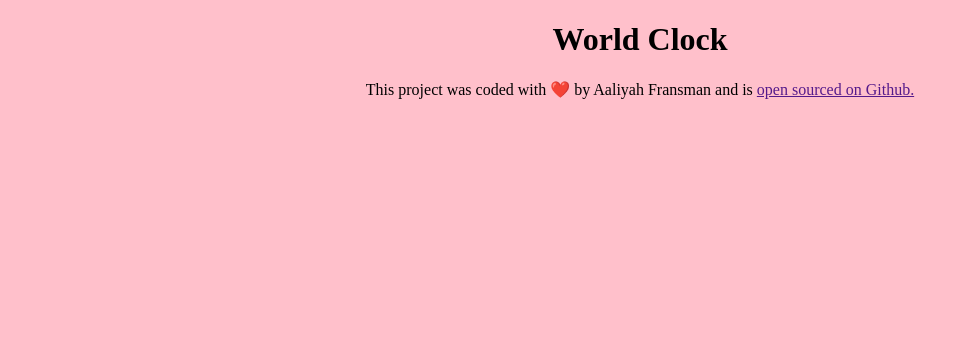
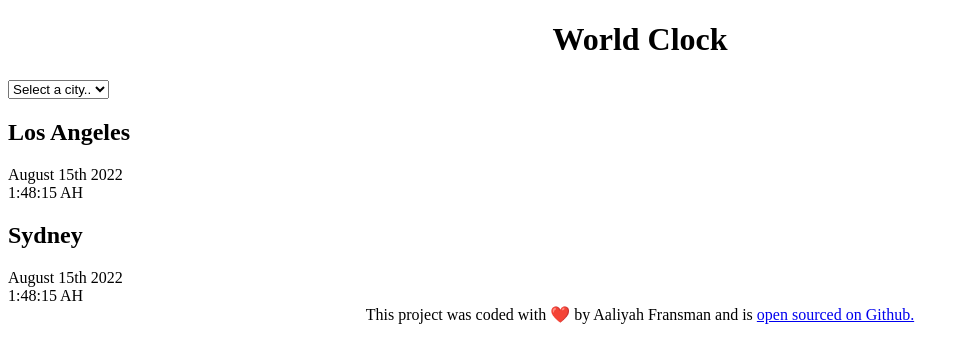
Before and after one commit to Aaliyah-Fransman/World-Clock, a plain HTML site: page index.html in a window 1280 px wide. Shown: the whole page, without its empty margins (0-970 px from the left). Drawn offline with Linux system fonts and the light colour scheme.

Commit message:
Added the basic HTML

```diff
--- a/index.html
+++ b/index.html
@@ -7,10 +7,30 @@
     <link rel="stylesheet" href="style.css" />
   </head>
   <body>
-    <h1>World Clock</h1>
+    <div class="container">
+      <h1>World Clock</h1>
+      <select>
+        <option value="">Select a city..</option>
+        <option value="">London..</option>
+        <option value="">New York..</option>
+        <option value="">Auckland..</option>
+      </select>
+      <div class="city">
+        <h2>Los Angeles </h2>
+        <div class="date">August 15th 2022</div>
+        <div class="time">1:48:15 AH</div>
+      </div>
+      <div class="city">
+        <h2>Sydney</h2>
+        <div class="date">August 15th 2022</div>
+        <div class="time">1:48:15 AH</div>
+      </div>
+    </div>
     <footer>
       This project was coded with ❤️ by Aaliyah Fransman and is
-      <a href="">open sourced on Github.</a>
+      <a href="https://github.com/Aaliyah-Fransman/World-Clock"
+        >open sourced on Github.</a
+      >
     </footer>
     <script src="index.js"></script>
   </body>
--- a/style.css
+++ b/style.css
@@ -1,9 +1,6 @@
 h1 {
   text-align: center;
 }
-body {
-  background-color: pink;
+footer {
+  text-align: center;
 }
-footer{
-text-align: center;
-}
```
